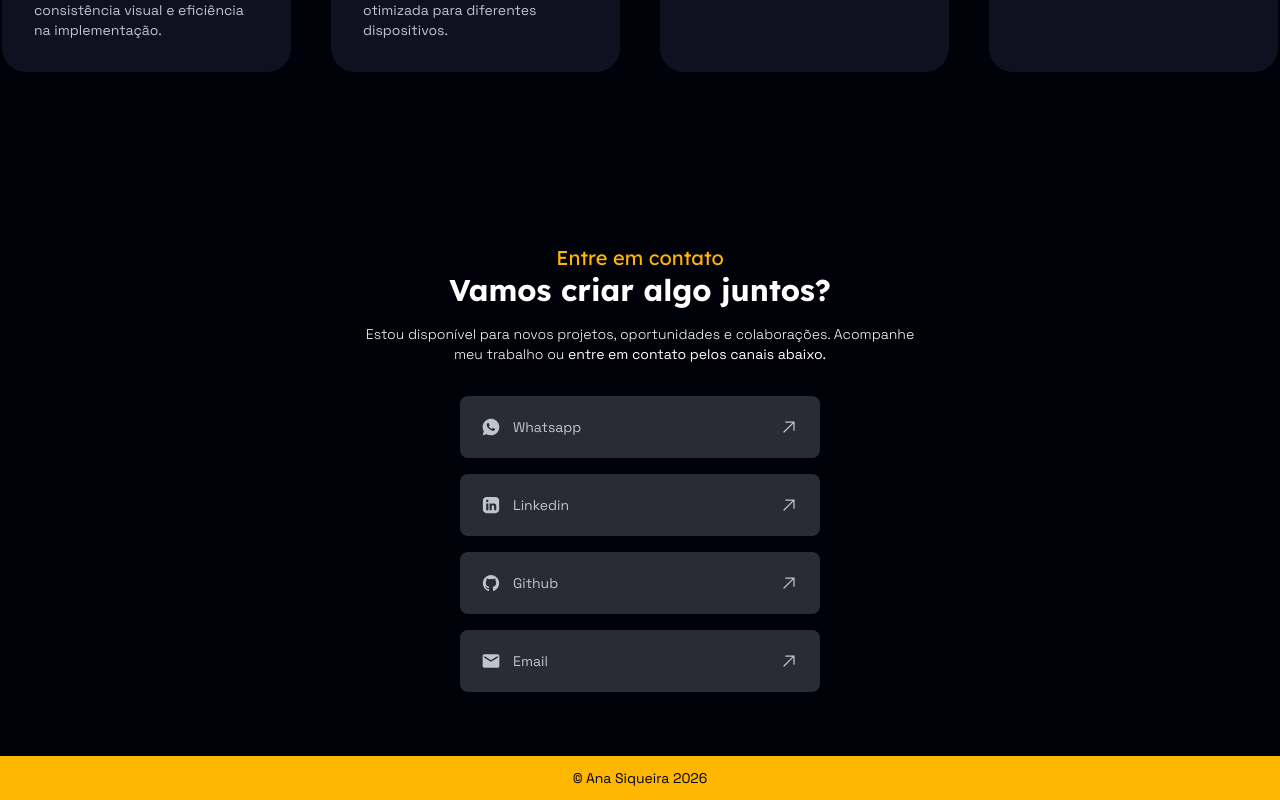
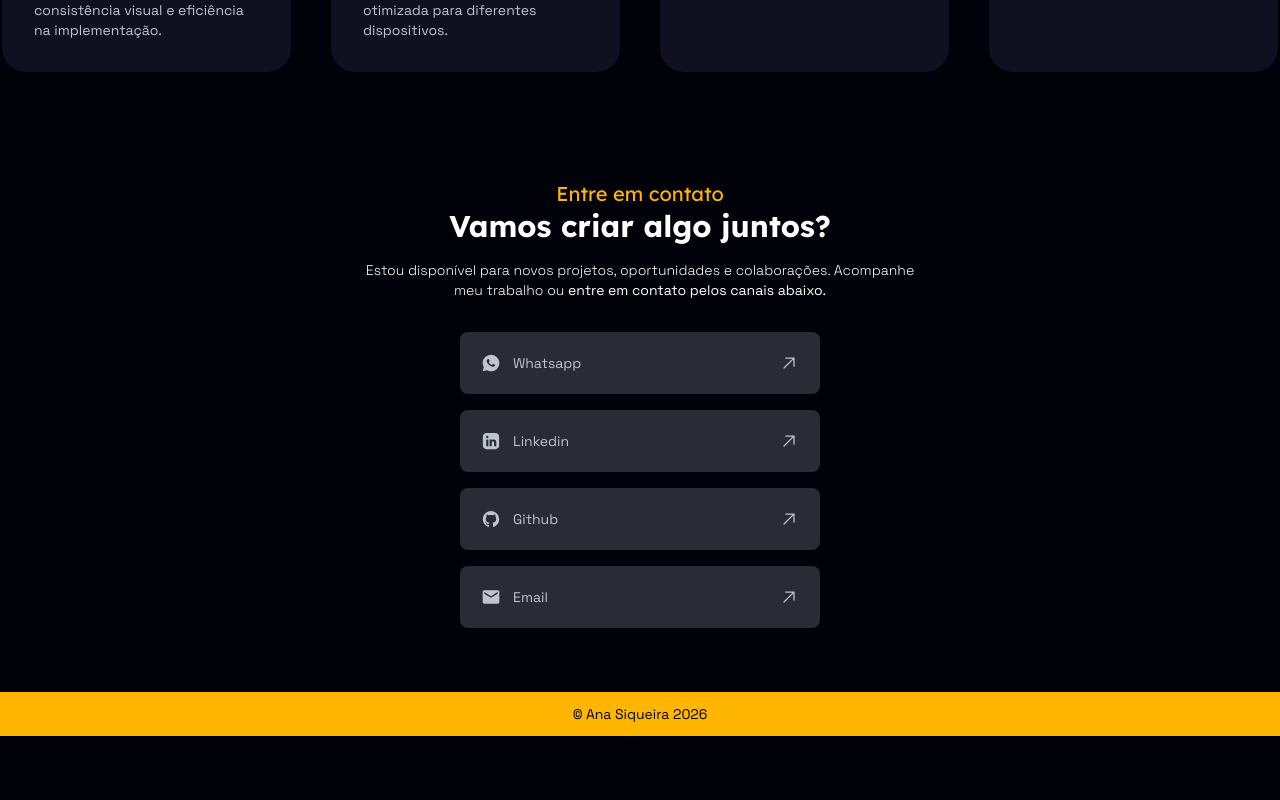
Before and after one commit to itsmesiq/portfolio, a Next.js app: page / in a window 1280 px wide. Shown: the part 2376-3176 px from the top of the page. After the commit the page ends 3112 px from the top, so only its background shows below. Built offline with nearby package versions, Linux system fonts and the light colour scheme.

Commit message:
feat: adjust padding in Contact component for improved layout

```diff
--- a/src/components/Contact/Contact.tsx
+++ b/src/components/Contact/Contact.tsx
@@ -4,7 +4,7 @@ import { socialMedia } from "@/data/social";
 export default function Contact() {
     return (
         <section id="contact">
-            <div className="flex flex-col items-center gap-8 max-w-120 md:max-w-150 text-center font-sans text-sm py-16 px-4">
+            <div className="flex flex-col items-center gap-8 max-w-120 md:max-w-150 text-center font-sans text-sm mb-16 px-4">
                 <div className="text-foreground flex flex-col items-center gap-2 md:gap-4">
                     <div className="font-heading flex flex-col items-center gap-0">
                         <span className="text-xl font-normal text-accent">Entre em contato</span>
```
